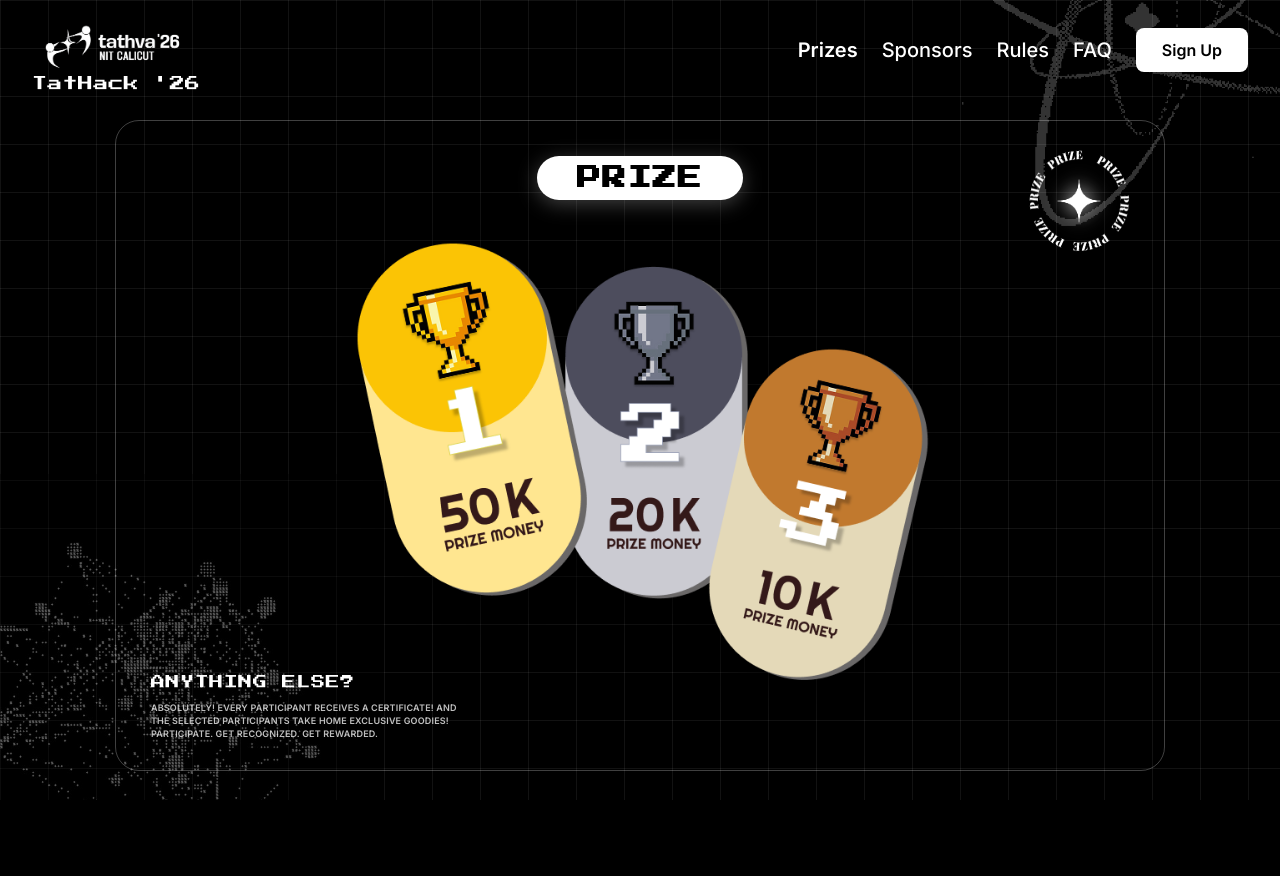
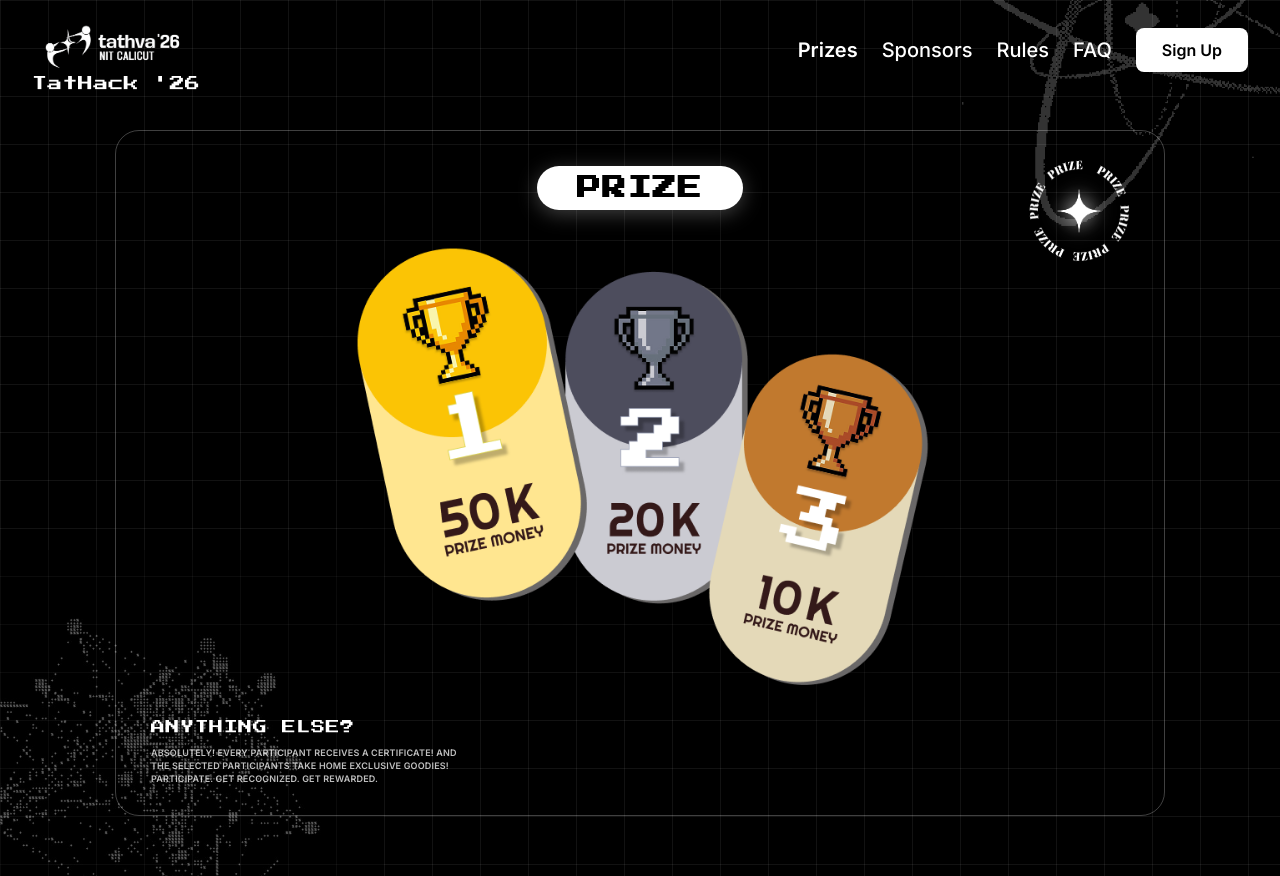
Before and after one commit to Tathva-26/Hackathon-Frontend, a Next.js app: page /prize in a window 1280 px wide. Before the commit the page ends 800 px from the top, so only its background shows below. Built offline with nearby package versions, Linux system fonts and the light colour scheme.

Commit message:
prize page box complete view

```diff
--- a/src/app/globals.css
+++ b/src/app/globals.css
@@ -365,21 +365,21 @@ body {
 .prize-page {
   position: relative;
   width: 100%;
-  height: 100vh;
-  min-height: 750px;
+  min-height: 100vh;
   background: #000000;
-  overflow: hidden;
+  overflow-y: auto;
+  overflow-x: hidden;
   display: flex;
   align-items: center;
   justify-content: center;
-  padding: 120px 20px 40px 20px;
+  padding: 130px 20px 60px 20px;
 }
 
 .prize-card-container {
   position: relative;
   width: 100%;
   max-width: 1050px;
-  min-height: 580px;
+  min-height: 560px;
   border: 1.5px solid rgba(255, 255, 255, 0.25);
   border-radius: 24px;
   background: transparent; /* Grid lines visible in middle part */
@@ -387,7 +387,7 @@ body {
   flex-direction: column;
   align-items: center;
   justify-content: center;
-  padding: 80px 40px 50px 40px;
+  padding: 75px 40px 90px 40px;
   margin: auto;
   z-index: 5;
 }
```
